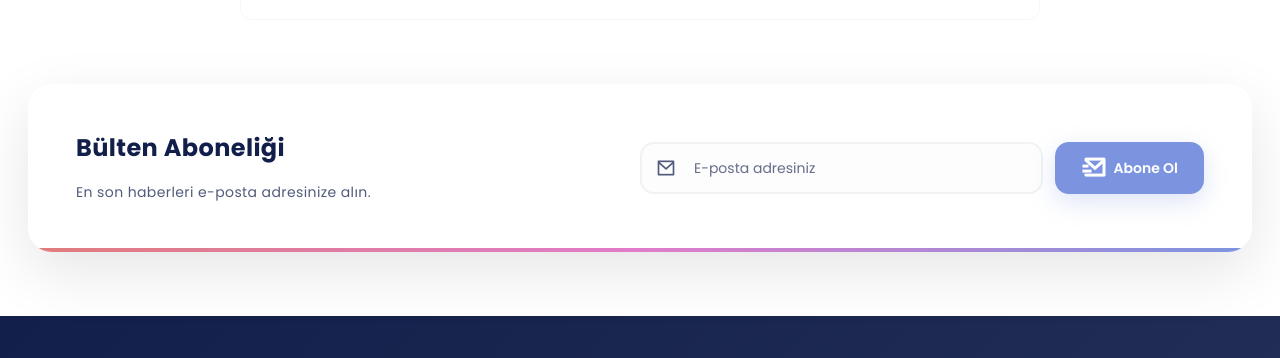
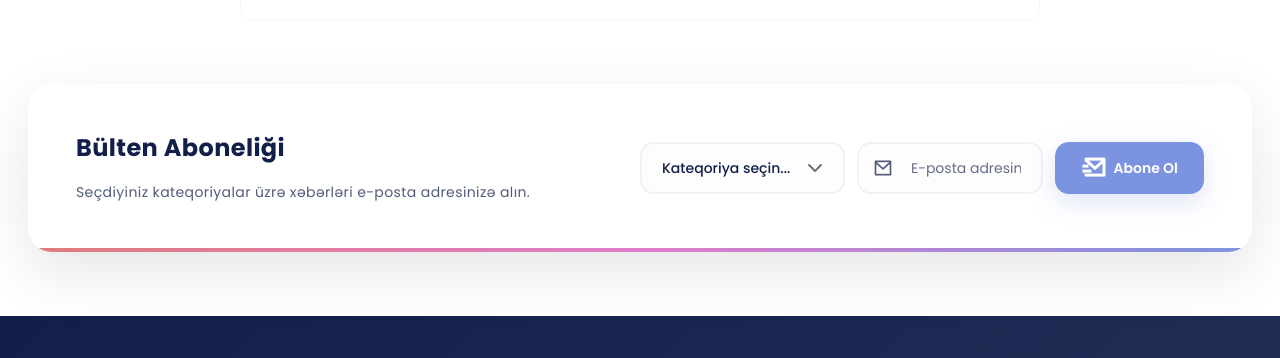
Before and after one commit to mrarzimanli/ilk, a website: page index.html in a window 1280 px wide. Shown: the part 5693-6051 px from the top of the page. Drawn offline with nearby package versions, Linux system fonts and the light colour scheme; files that its build step writes are made by us from their sources; no server answers.

Commit message:
Kateqoriyalara abunəlik

```diff
--- a/index.html
+++ b/index.html
@@ -1273,9 +1273,23 @@
                 <div class="subscription">
                     <div class="subscription__text">
                         <h2 class="subscription__title">Bülten Aboneliği</h2>
-                        <p class="subscription__description">En son haberleri e-posta adresinize alın.</p>
+                        <p class="subscription__description">Seçdiyiniz kateqoriyalar üzrə xəbərləri e-posta adresinizə alın.</p>
                     </div>
                     <form class="subscription__form">
+                        <div class="form-group">
+                            <select class="form-control form-control--lg form-control--select" required>
+                                <option value="">Kateqoriya seçin...</option>
+                                <option value="all">Bütün Xəbərlər</option>
+                                <option value="technology">Texnologiya</option>
+                                <option value="sport">İdman</option>
+                                <option value="economy">İqtisadiyyat</option>
+                                <option value="politics">Siyasət</option>
+                                <option value="culture">Mədəniyyət</option>
+                                <option value="health">Səhiyyə</option>
+                                <option value="education">Təhsil</option>
+                                <option value="world">Dünya</option>
+                            </select>
+                        </div>
                         <div class="form-control-wrapper">
                             <input type="email" class="form-control form-control--lg form-control--with-prefix" placeholder="E-posta adresiniz" required>
                             <span class="form-control-prefix">
@@ -1290,6 +1304,7 @@
                         </div>
                     </form>
                 </div>
+            </div>
         </section>
     </main>
 
```
Also changed, not shown: category.html (+15 -1 lines), post.html (+15 -1 lines).
